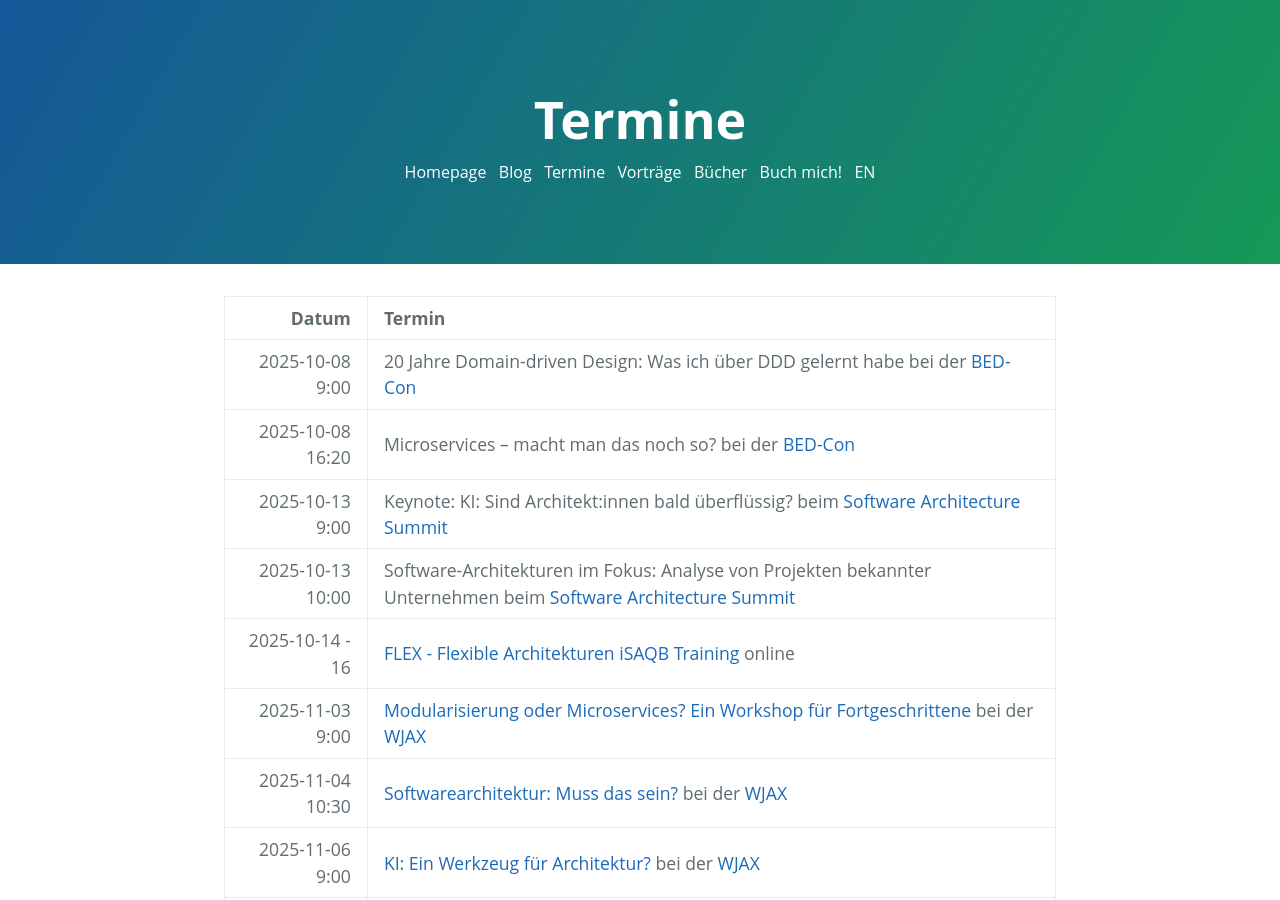
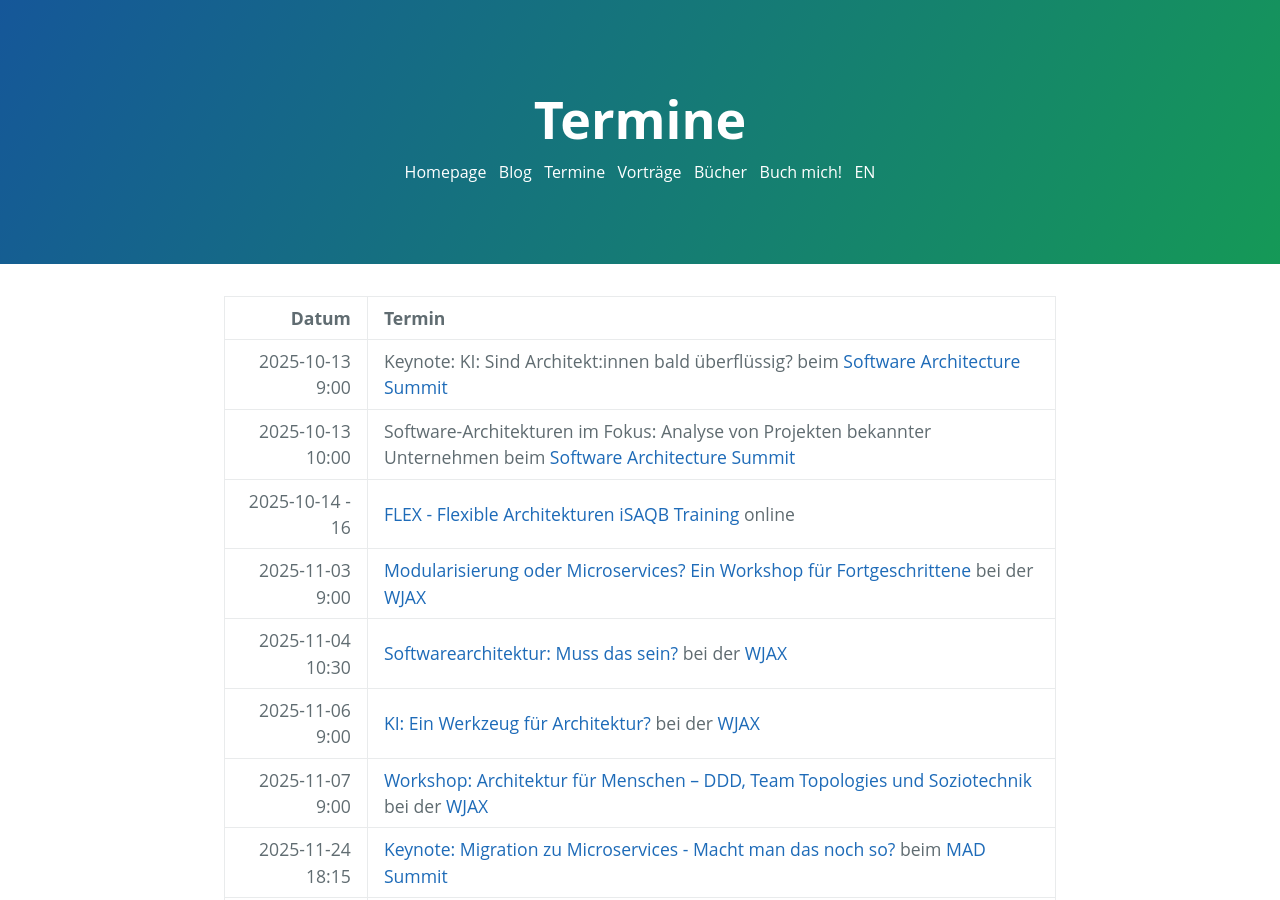
Before and after one commit to ewolff/ewolff.com, a Jekyll site: the page built from termine.md, in a window 1280 px wide and 900 px high. Built offline with Jekyll 4.4.1, drawn with Linux system fonts in a browser that asks for light colours.

Commit message:
Vergangene Vorträge entfernt

```diff
--- a/termine.md
+++ b/termine.md
@@ -5,8 +5,6 @@ layout: de
 
 |            Datum | Termin                                                                                                                                                                                                      |
 |-----------------:|:------------------------------------------------------------------------------------------------------------------------------------------------------------------------------------------------------------|
-|  2025-10-08 9:00 | 20 Jahre Domain-driven Design: Was ich über DDD gelernt habe bei der [BED-Con](https://bed-con.org/)                                                                                                        |
-| 2025-10-08 16:20 | Microservices – macht man das noch so? bei der [BED-Con](https://bed-con.org/)                 |
 | 2025-10-13 9:00 | Keynote: KI: Sind Architekt:innen bald überflüssig? beim [Software Architecture Summit](https://entwickler.de/conferences/software-architecture-summit-oktober-2025)               |
 | 2025-10-13 10:00 | Software-Architekturen im Fokus: Analyse von Projekten bekannter Unternehmen beim [Software Architecture Summit](https://entwickler.de/conferences/software-architecture-summit-oktober-2025)               |
 |  2025-10-14 - 16 | [FLEX - Flexible Architekturen iSAQB Training](https://www.socreatory.com/de/trainings/flex) online                                                                                                         |
```
Also changed, not shown: schedule.md (+0 -2 lines).
